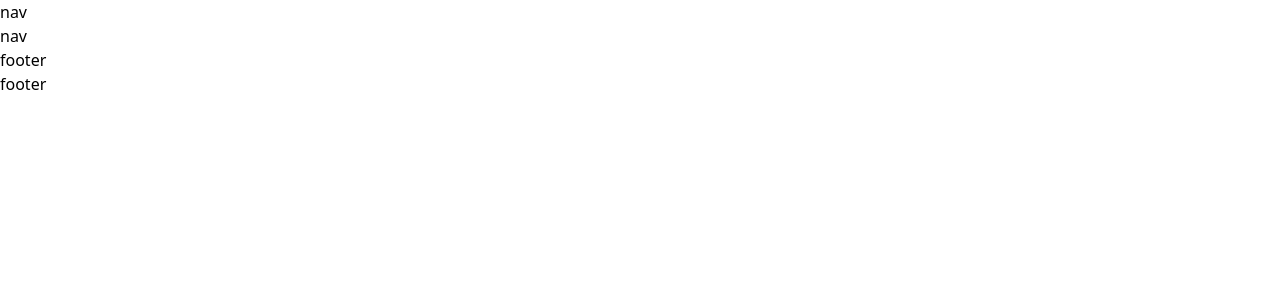
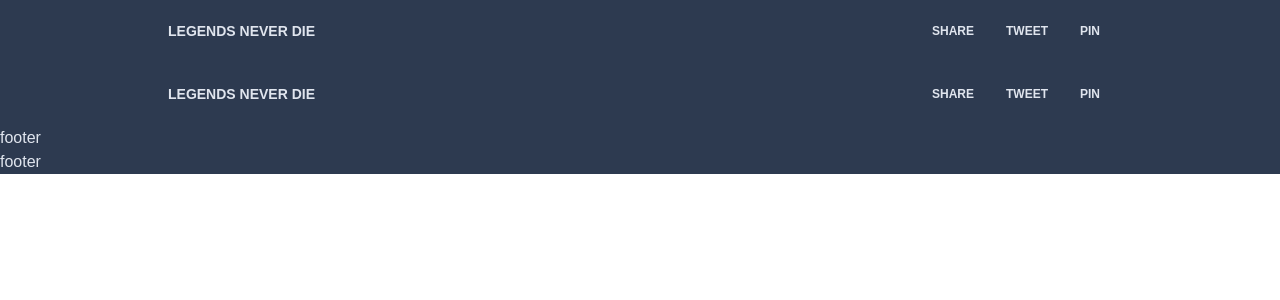
Before and after one commit to briantgrijalva/legends-never-die, a Next.js app: page /layout in a window 1280 px wide. Shown: the top 300 px of the page. Built offline with nearby package versions, Linux system fonts and the light colour scheme.

Commit message:
Config tailwind

```diff
--- /dev/null
+++ b/src/components/Navbar.tsx
@@ -0,0 +1,66 @@
+import React from "react";
+
+interface Props {
+  fixed?: boolean;
+}
+
+export default function Navbar({ fixed }: Props) {
+  const [navbarOpen, setNavbarOpen] = React.useState(false);
+  return (
+    <>
+      <nav className="relative flex flex-wrap items-center justify-between px-2 py-3 bg-slate-500 bg-gray">
+        <div className="container px-4 mx-auto flex flex-wrap items-center justify-between">
+          <div className="w-full relative flex justify-between lg:w-auto lg:static lg:block lg:justify-start">
+            <a
+              className="text-sm font-bold leading-relaxed inline-block mr-4 py-2 whitespace-nowrap uppercase text-white"
+              href="#"
+            >
+              Legends Never Die
+            </a>
+            <button
+              className="text-white cursor-pointer text-xl leading-none px-3 py-1 border border-solid border-transparent rounded bg-transparent block lg:hidden outline-none focus:outline-none"
+              type="button"
+              onClick={() => setNavbarOpen(!navbarOpen)}
+            >
+              <i className="fas fa-bars"></i>
+            </button>
+          </div>
+          <div
+            className={
+              "lg:flex flex-grow items-center" +
+              (navbarOpen ? " flex" : " hidden")
+            }
+            id="example-navbar-danger"
+          >
+            <ul className="flex flex-col lg:flex-row list-none lg:ml-auto">
+              <li className="nav-item">
+                <a
+                  className="px-3 py-2 flex items-center text-xs uppercase font-bold leading-snug text-white hover:opacity-75"
+                  href="#pablo"
+                >
+                  <i className="fab fa-facebook-square text-lg leading-lg text-white opacity-75"></i><span className="ml-2">Share</span>
+                </a>
+              </li>
+              <li className="nav-item">
+                <a
+                  className="px-3 py-2 flex items-center text-xs uppercase font-bold leading-snug text-white hover:opacity-75"
+                  href="#pablo"
+                >
+                  <i className="fab fa-twitter text-lg leading-lg text-white opacity-75"></i><span className="ml-2">Tweet</span>
+                </a>
+              </li>
+              <li className="nav-item">
+                <a
+                  className="px-3 py-2 flex items-center text-xs uppercase font-bold leading-snug text-white hover:opacity-75"
+                  href="#pablo"
+                >
+                  <i className="fab fa-pinterest text-lg leading-lg text-white opacity-75"></i><span className="ml-2">Pin</span>
+                </a>
+              </li>
+            </ul>
+          </div>
+        </div>
+      </nav>
+    </>
+  );
+}
--- a/src/pages/_document.tsx
+++ b/src/pages/_document.tsx
@@ -4,7 +4,7 @@ export default function Document() {
   return (
     <Html lang="en">
       <Head />
-      <body>
+      <body className='text-gray-light'>
         <Main />
         <NextScript />
       </body>
--- a/src/pages/index.tsx
+++ b/src/pages/index.tsx
@@ -1,6 +1,77 @@
 import Link from "next/link"
 
-export default function Champions({ championsData }: any) {
+interface Props {
+  championsData: Champion;
+}
+
+// Generated by https://quicktype.io
+
+export interface Champion {
+  type:    Type;
+  format:  string;
+  version: Version;
+  data:    { [key: string]: Data };
+}
+
+export interface Data {
+  version: Version;
+  id:      string;
+  key:     string;
+  name:    string;
+  title:   string;
+  blurb:   string;
+  info:    Info;
+  image:   Image;
+  tags:    Tag[];
+  partype: string;
+  stats:   { [key: string]: number };
+}
+
+export interface Image {
+  full:   string;
+  sprite: Sprite;
+  group:  Type;
+  x:      number;
+  y:      number;
+  w:      number;
+  h:      number;
+}
+
+export enum Type {
+  Champion = "champion",
+}
+
+export enum Sprite {
+  Champion0PNG = "champion0.png",
+  Champion1PNG = "champion1.png",
+  Champion2PNG = "champion2.png",
+  Champion3PNG = "champion3.png",
+  Champion4PNG = "champion4.png",
+  Champion5PNG = "champion5.png",
+}
+
+export interface Info {
+  attack:     number;
+  defense:    number;
+  magic:      number;
+  difficulty: number;
+}
+
+export enum Tag {
+  Assassin = "Assassin",
+  Fighter = "Fighter",
+  Mage = "Mage",
+  Marksman = "Marksman",
+  Support = "Support",
+  Tank = "Tank",
+}
+
+export enum Version {
+  The13121 = "13.12.1",
+}
+
+
+export default function Champions({ championsData }: Props) {
 
 
   let champions = championsData.data;
@@ -17,16 +88,17 @@ export default function Champions({ championsData }: any) {
   // console.log(arrayChampions.map((champ) => champ.id));
 
   return (
-
-    <ul>
-      {keysChamps.map((keysChamp) => (
-        <li key={champions[`${keysChamp}`].id} className="odd:bg-white even:bg-slate-50">
-          <Link href='/[id]' as={`/${champions[`${keysChamp}`].id}`}>
-            {champions[`${keysChamp}`].id}
-          </Link>
-        </li>
-      ))}
-    </ul>
+    <div className="container mx-auto px-4">
+      <div className="xl:columns-4 md:columns-2 xs:columns-1">
+        {keysChamps.map((keysChamp) => (
+          <div key={champions[`${keysChamp}`].id} className="odd:bg-white even:bg-slate-50">
+            <Link href='/[id]' as={`/${champions[`${keysChamp}`].id}`}>
+              {champions[`${keysChamp}`].id}
+            </Link>
+          </div>
+        ))}
+      </div>
+    </div>
   )
 }
 
--- a/src/pages/layout.tsx
+++ b/src/pages/layout.tsx
@@ -3,14 +3,15 @@ import Image from 'next/image'
 // import logo from '../assets/img/logo.svg'
 // import { font } from '@/assets/fonts/font'
 // import { FormattedMessage } from 'react-intl'
+import Navbar from '../components/Navbar';
 export default function RootLayout({ children }: { children: React.ReactNode }) {
   return (
     <>
-        <nav>
-          nav
-        </nav>
-        {children}
-        <footer>
+        <Navbar fixed={false} />
+        <main className='bg-gray-dark'>
+          {children}
+        </main>
+        <footer className='bg-gray'>
           footer
         </footer>
     </>
--- a/tailwind.config.js
+++ b/tailwind.config.js
@@ -9,7 +9,36 @@ module.exports = {
     "./src/**/*.{js,ts,jsx,tsx,mdx}",
   ],
   theme: {
-    extend: {},
+    screens: {
+      sm: '480px',
+      md: '768px',
+      lg: '976px',
+      xl: '1440px',
+    },
+    colors: {
+      'blue': '#1fb6ff',
+      'purple': '#7e5bef',
+      'pink': '#ff49db',
+      'orange': '#ff7849',
+      'green': '#13ce66',
+      'yellow': '#ffc82c',
+      'gray-dark': '#1C2431',
+      'gray': '#2D3A50',
+      'gray-light': '#E0E5EE',
+    },
+    fontFamily: {
+      sans: ['Graphik', 'sans-serif'],
+      serif: ['Merriweather', 'serif'],
+    },
+    extend: {
+      spacing: {
+        '128': '32rem',
+        '144': '36rem',
+      },
+      borderRadius: {
+        '4xl': '2rem',
+      }
+    }
   },
   plugins: [],
 }
```
Also changed, not shown: src/components/Footer.tsx (added).
